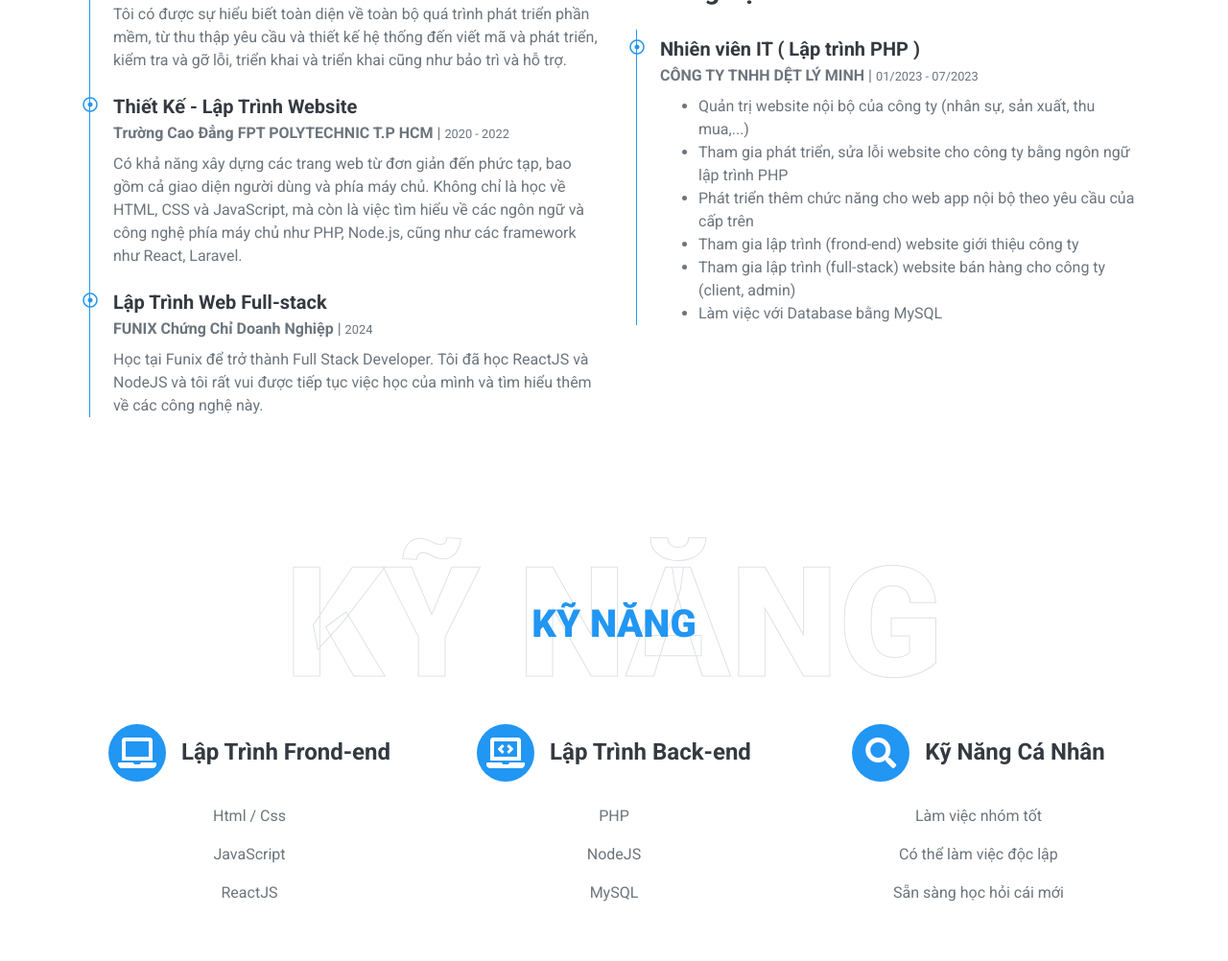
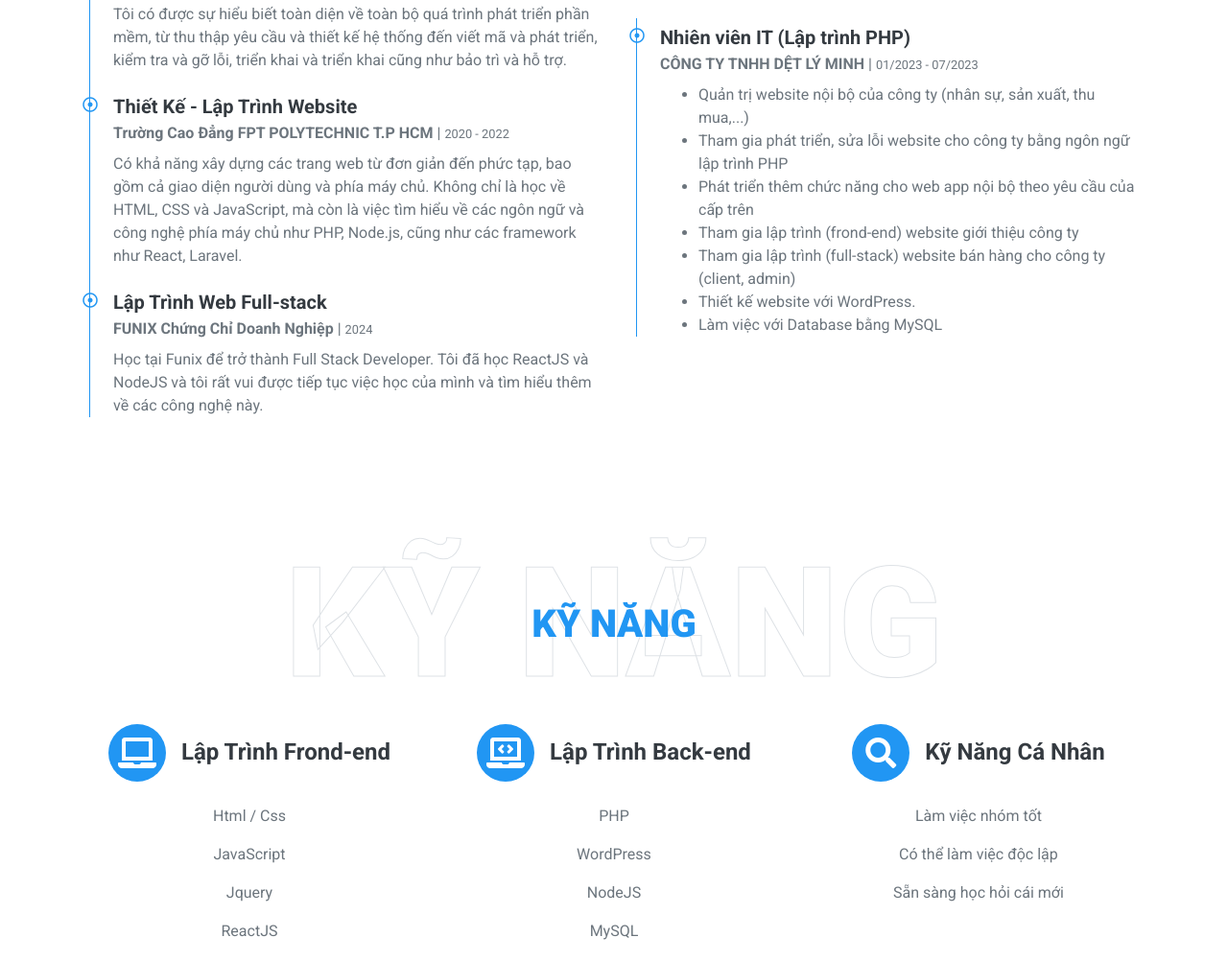
Before and after one commit to holmes449/portfolio_cv, a plain HTML site: page index.html in a window 1280 px wide. Shown: the part 1298-2300 px from the top of the page at 96% size. Drawn offline with nearby package versions, Linux system fonts and the light colour scheme.

Commit message:
Update CV

```diff
--- a/index.html
+++ b/index.html
@@ -178,7 +178,7 @@
               </div>
             </div>
             <a
-              href="./Mai-Tieu-Long-CV-Full-stack.pdf"
+              href="./Mai-Tieu-Long_CV_FullStack.pdf"
               class="btn btn-outline-primary"
               download
               >Tải xuống CV</a
@@ -273,7 +273,7 @@
                   style="top: 2px; left: -32px"
                 ></i>
                 <h5 class="font-weight-bold mb-1">
-                  Nhiên viên IT ( Lập trình PHP )
+                  Nhiên viên IT (Lập trình PHP)
                 </h5>
                 <p class="mb-2">
                   <strong>CÔNG TY TNHH DỆT LÝ MINH</strong> |
@@ -300,6 +300,7 @@
                     Tham gia lập trình (full-stack) website bán hàng cho công ty
                     (client, admin)
                   </li>
+                  <li>Thiết kế website với WordPress.</li>
                   <li>Làm việc với Database bằng MySQL</li>
                 </ul>
               </div>
@@ -334,6 +335,7 @@
             </div>
             <p>Html / Css</p>
             <p>JavaScript</p>
+            <p>Jquery</p>
             <p>ReactJS</p>
           </div>
 
@@ -345,6 +347,7 @@
               <h4 class="font-weight-bold m-0">Lập Trình Back-end</h4>
             </div>
             <p>PHP</p>
+            <p>WordPress</p>
             <p>NodeJS</p>
             <p>MySQL</p>
           </div>
```
Also changed, not shown: 2 other files.
